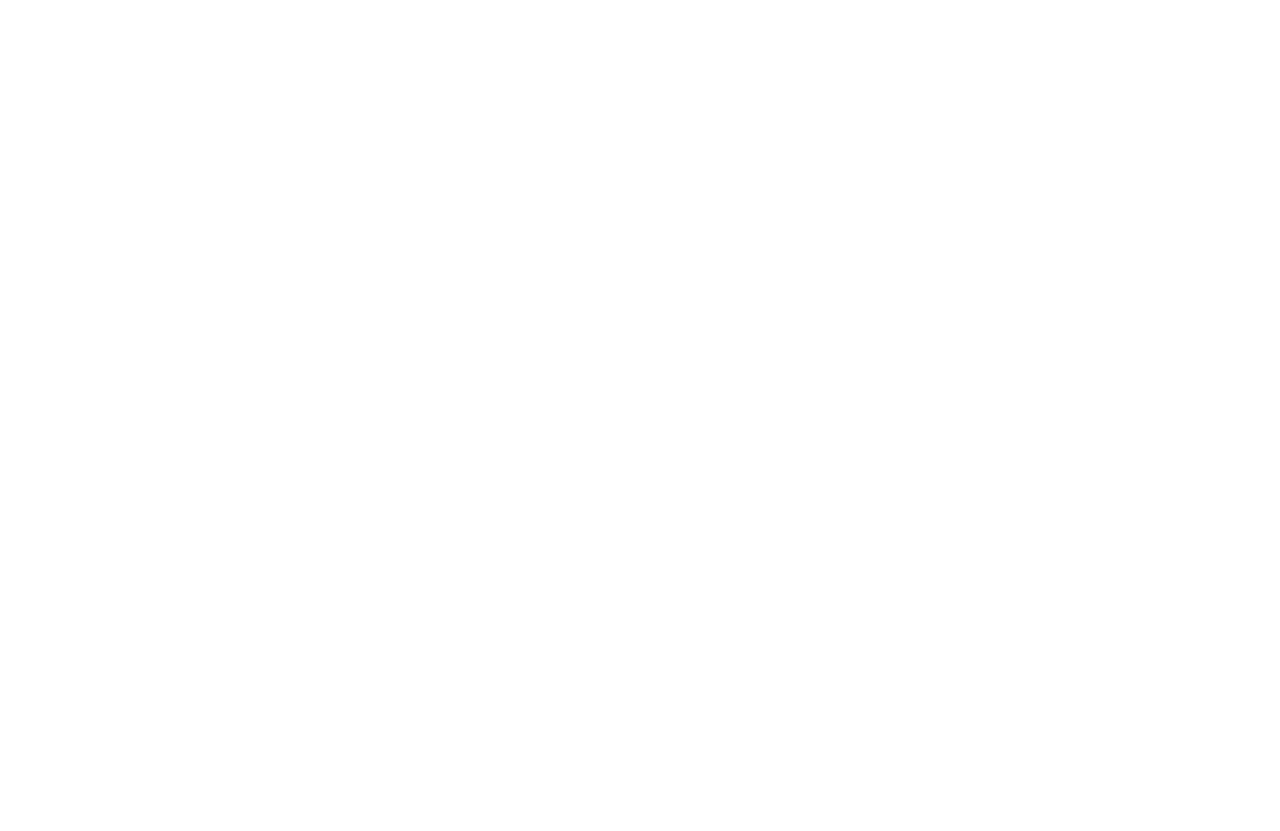
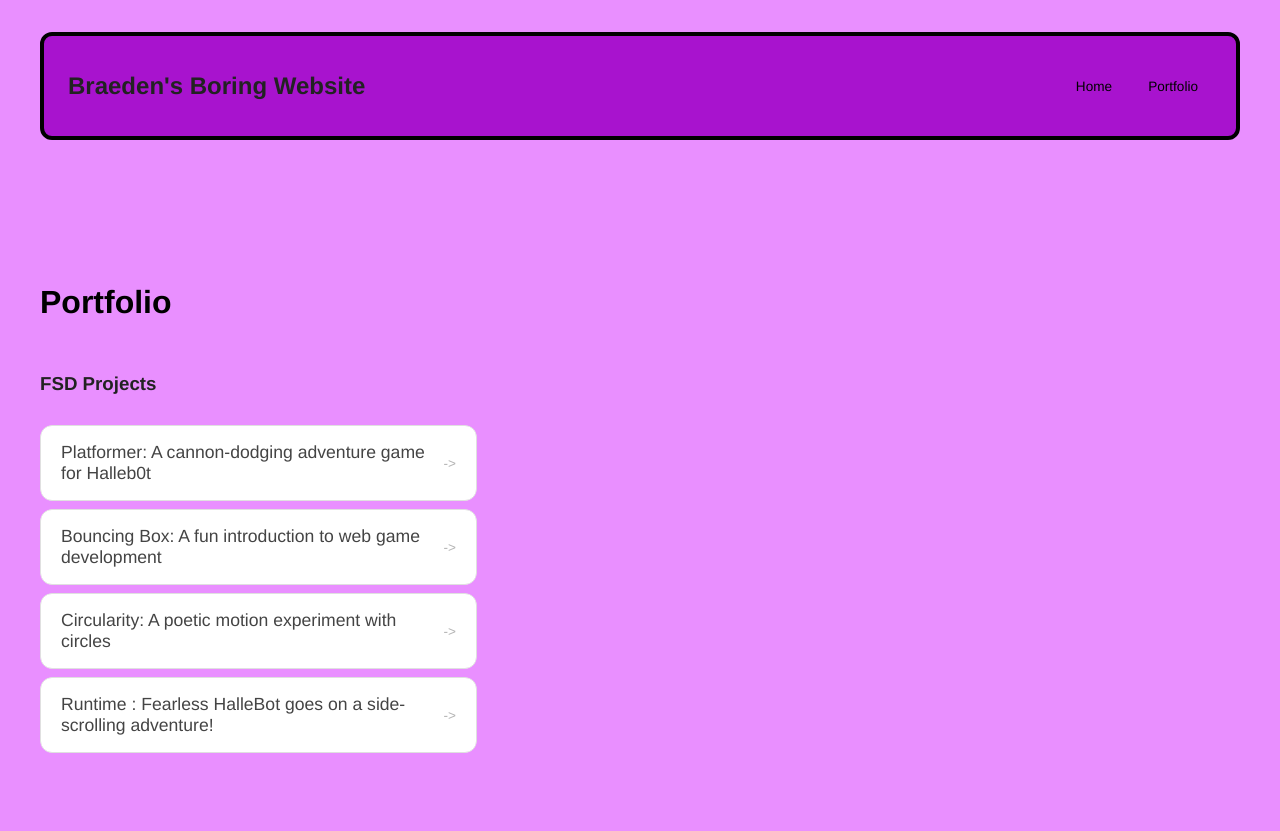
Before and after one commit to Braeden-E1/Braeden-E1.github.io, a plain HTML site: page portfolio.html in a window 1280 px wide. Before the commit the page ends 800 px from the top, so only its background shows below. Drawn offline with Linux system fonts and the light colour scheme.

Commit message:
add portfolio page to website

```diff
--- a/portfolio.html
+++ b/portfolio.html
@@ -0,0 +1,50 @@
+<!DOCTYPE html>
+<html>
+  <head>
+    <title>Braeden's Boring Website</title>
+    <link rel="stylesheet" href="style.css" />
+  </head>
+
+  <body>
+    <!-- All content goes here -->
+
+    <div id="all-contents">
+      <nav>
+        <h1>Braeden's Boring Website</h1>
+        <ul id="nav-ul">
+          <li class="nav-li">
+          <a href="index.html">Home</a>
+          </li>
+          <li class="nav-li">
+            <a href="portfolio.html">Portfolio</a>
+          </li>
+        </ul>
+
+      </nav>
+      <main>
+        <div class="content">
+          <h1>Portfolio</h1>
+          <h3>FSD Projects</h3>
+          <ul id="portfolio">
+            <li>
+  <a href="fsd-projects/platformer/">Platformer: A cannon-dodging adventure game for Halleb0t</a>
+</li>
+<li>
+  <a href="fsd-projects/bouncing-box/">Bouncing Box: A fun introduction to web game development</a>
+</li>
+<li>
+  <a href="fsd-projects/circularity/">Circularity: A poetic motion experiment with circles</a>
+</li>
+<li>
+ <a href="fsd-projects/runtime/">Runtime : Fearless HalleBot goes on a side-scrolling adventure!</a>
+</li>
+
+ </ul>
+
+        <!-- ASD Projects will go here -->
+
+        </div>
+      </main>
+    </div>
+  </body>
+</html>
--- a/style.css
+++ b/style.css
@@ -154,3 +154,56 @@ color 0.25s ease;
   background: #000;
   color: #fff;
 }
+
+/* Portfolio styles */
+.content h1 {
+  color: black;
+}
+
+#portfolio {
+  list-style: none;
+  margin: 0;
+  padding: 0;
+  width: 100%;
+  display: flex;
+  flex-direction: column;
+  gap: 8px;
+}
+
+#portfolio li {
+  border-radius: 12px;
+  overflow: hidden;
+}
+
+#portfolio a {
+  display: flex;
+  justify-content: space-between;
+  align-items: center;
+  text-decoration: none;
+  color: #444;
+  padding: 16px 20px;
+  font-size: 1.1rem;
+  font-weight: 500;
+  background: #fff;
+  border: 1px solid #e0e0e0;
+  border-radius: 12px;
+  transition: background 0.25s ease, color 0.25s ease, transform 0.25s ease;
+}
+
+#portfolio a:hover {
+  background: #000;
+  color: #fff;
+  transform: translateX(4px);
+}
+
+#portfolio a::after {
+  content: "->";
+  font-size: 0.85rem;
+  opacity: 0.4;
+  transition: opacity 0.25s ease;
+  white-space: nowrap;
+}
+
+#portfolio a:hover::after {
+  opacity: 1;
+}
```
